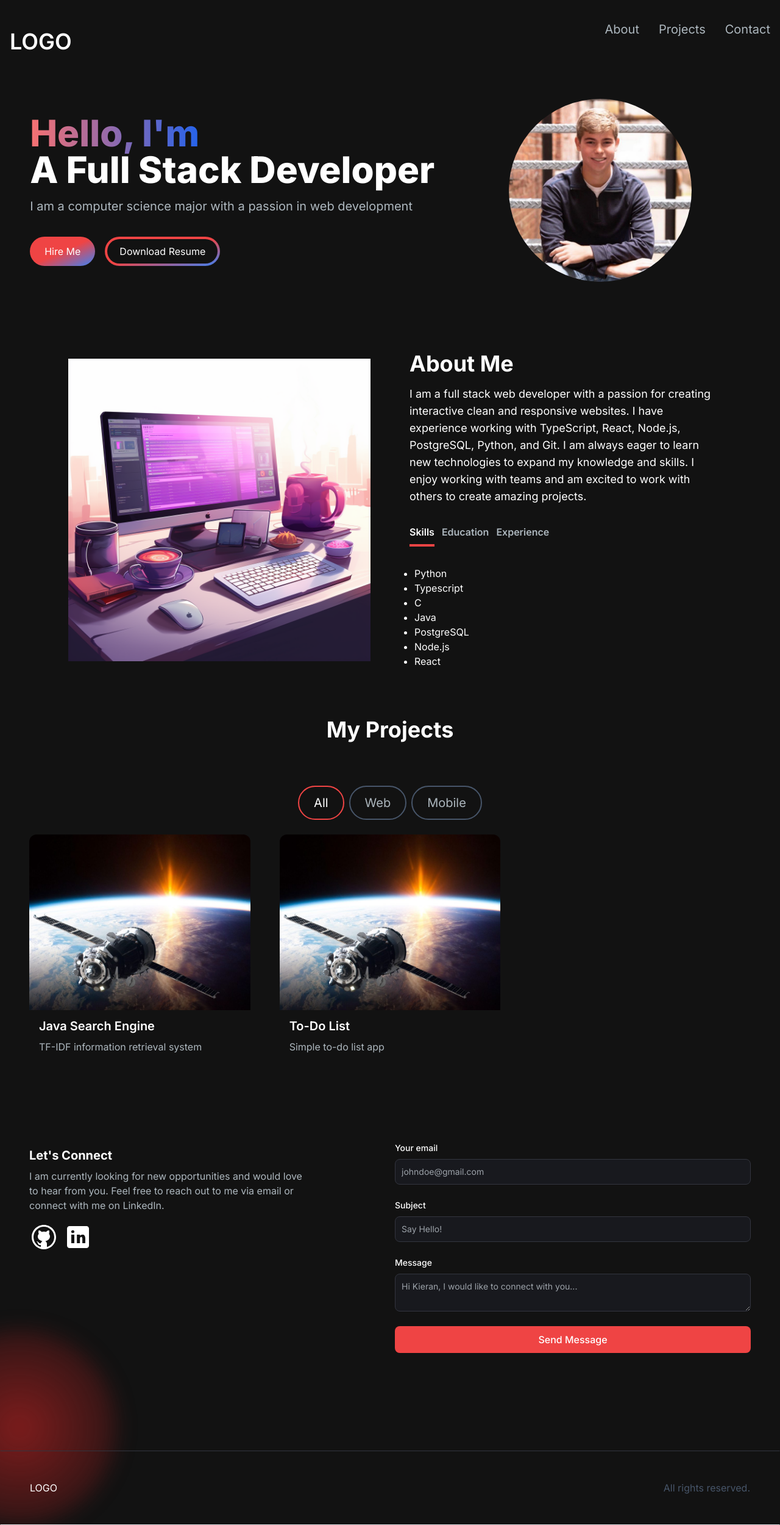
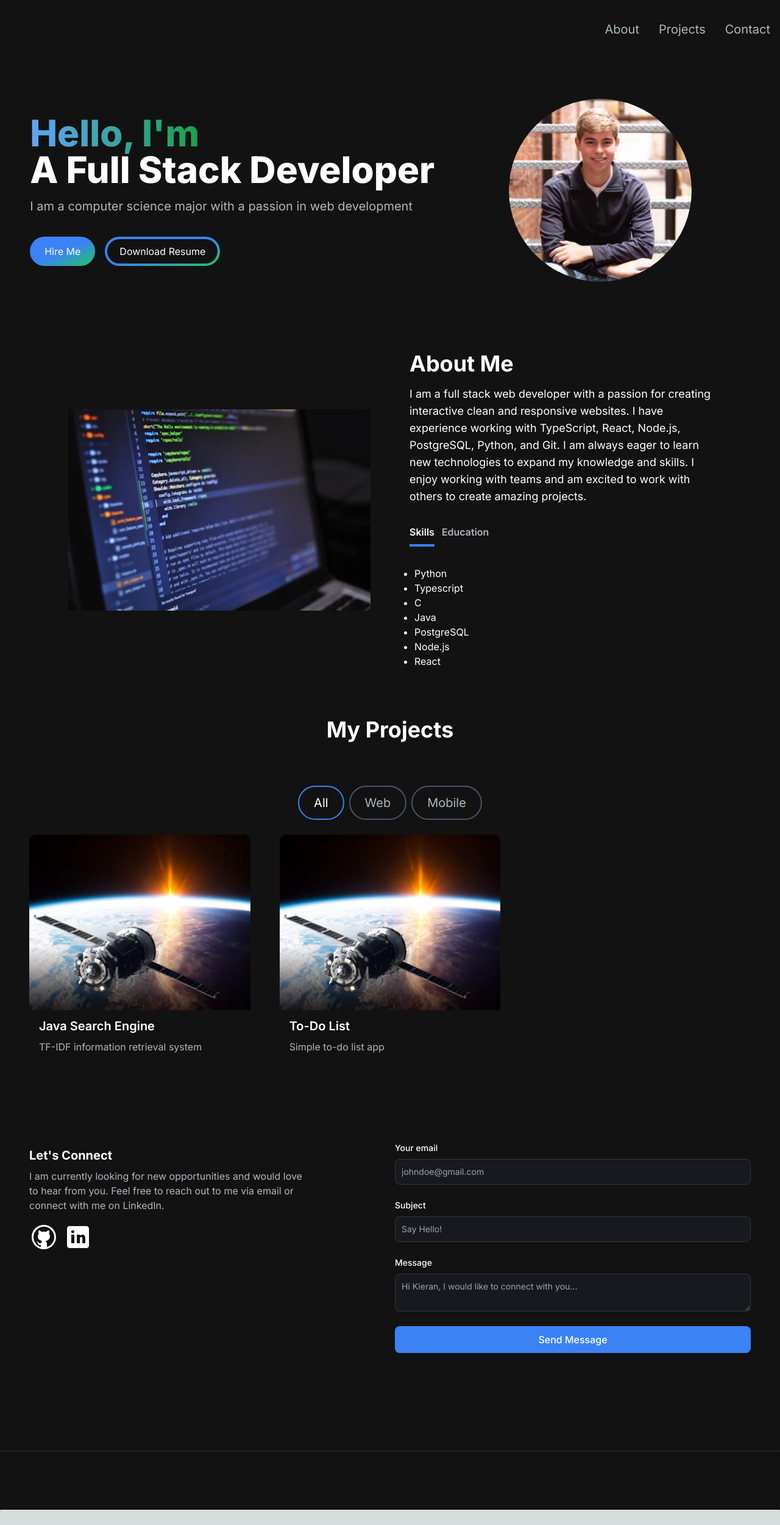
Before and after one commit to kserra1/personalwebsite, a Next.js app: page / in a window 1280 px wide. Shown: the whole page at 61% size. After the commit the page ends 2476 px from the top, so only its background shows below. Built offline with nearby package versions, Linux system fonts and the light colour scheme.

Commit message:
Added resume function, removed experience, enabled smooth scrolling, removed "LOGO" Changed Picture

```diff
--- a/app/components/AboutSection.jsx
+++ b/app/components/AboutSection.jsx
@@ -34,7 +34,7 @@ const TAB_DATA=[
             </ul>
         )
     },
-    {
+  /*  {
         title: "Experience",
         id: "experience",
         content: (
@@ -44,6 +44,7 @@ const TAB_DATA=[
             </ul>
         )
     }
+    */
 ]
 
 
@@ -59,9 +60,9 @@ const handleTabChange=(id)=>{
 }
 
   return (
-  <section className="text-white">
+  <section className="text-white" id="about">
     <div className="md:grid md:grid-cols-2 gap-8 items-center py-8 px-4 xl:gap-16 sm:py-16 xl:px-16">
-        <Image src ="/images/about-image.png"  width={500} height={500} />
+        <Image src ="/images/ProgrammingImage.jpeg" alt="" width={800} height={600} />
         <div className="mt-4 md:mt-0 text-left flex flex-col h-full">
             <h2 className="text-4xl font-bold text-white mb-4">About Me</h2>
             <p className="text-base lg:text-lg">I am a full stack web developer with a passion for creating
@@ -91,7 +92,6 @@ const handleTabChange=(id)=>{
                 active={tab==="experience"}
                 >
                 {" "}
-                Experience{" "}
                 </TabButton>
                 </div>
             <div className="mt-8">{TAB_DATA.find((t)=>t.id===tab).content}</div>
--- a/app/components/EmailSection.jsx
+++ b/app/components/EmailSection.jsx
@@ -6,7 +6,6 @@ import Link from 'next/link';
 import Image from 'next/image';
 const EmailSection = () => {
     const [emailSubmitted, setEmailSubmitted]=useState(false);
-    console.log("new branch")
 
     const handleSubmit= async (e)=>{
         e.preventDefault();
@@ -34,8 +33,7 @@ const EmailSection = () => {
     }
 
     return (
-        <section className="grid md:grid-cols-2 my-12 md:my-12 py-24 gap-4 relative">
-      <div className="bg-[radial-gradient(ellipse_at_center,_var(--tw-gradient-stops))] from-primary-900 to-transparent rounded-full h-80 w-80 z-0 blur-lg absolute top-3/4 -left-4 transform -translate-x-1/2 -translate-1/2"></div>
+        <section className="grid md:grid-cols-2 my-12 md:my-12 py-24 gap-4 relative" id="contact">
                 <div className="z-10">
                 <h5 className="text-xl font-bold text-white my-2">Let&apos;s Connect</h5>
                 <p className="text-[#ADB7BE] mb-4 max-w-md">
@@ -97,7 +95,7 @@ const EmailSection = () => {
                     </div>
                     <button
                     type="submit"
-                    className="bg-primary-500 hover:bg-primary-600 text-white font-medium py-2.5 px-5 rounded-lg w-full"
+                    className="bg-primary-500 hover:bg-primary-600 text-white font-medium py-2.5 px-5 rounded-lg w-full z-10"
                     >
                         Send Message
                     </button>
--- a/app/components/Footer.jsx
+++ b/app/components/Footer.jsx
@@ -4,8 +4,6 @@ const Footer = () => {
   return (
     <footer className="footer border z-10 border-t-[#33353F] border-l-transparent border-r-transparent text-white">
         <div className="container p-12 flex justify-between">
-            <span>LOGO</span>
-            <p className="text-slate-600">All rights reserved.</p>
     </div>
     </footer>
   )
--- a/app/components/HeroSection.jsx
+++ b/app/components/HeroSection.jsx
@@ -45,9 +45,11 @@ const HeroSection = () => {
                 <button className="px-6 py-3 w-full sm:w-fit rounded-full mr-4 bg-gradient-to-br from-primary-500 via-primary-500 to-secondary-500 hover:bg-slate-200 text-white">
                     Hire Me
                     </button>
+                <a href="Kieran-Serra-Resume.pdf" download="Kieran-Serra-Resume.pdf">
                 <button className="px-1 py-1 w-full sm:w-fit rounded-full bg-gradient-to-br from-primary-500 via-primary-500 to-secondary-500 hover:bg-slate-800 text-white mt-3">
                     <span className="block bg-[#121212] hover:bg-slate-800 rounded-full px-5 py-2">Download Resume</span>
                     </button>
+                    </a>
             </div>
             </motion.div>
             <motion.div
--- a/app/components/NavLink.jsx
+++ b/app/components/NavLink.jsx
@@ -1,15 +1,25 @@
-import Link from 'next/link'
+// In your NavLink component
+import React from 'react';
+import Link from 'next/link';
 
+const NavLink = ({ href, title }) => {
+  const handleClick = (event) => {
+    event.preventDefault();
+    const target = document.querySelector(href);
+    if (target) {
+        const offset = 100;
+      window.scrollTo({
+        top: target.offsetTop-offset,
+        behavior: 'smooth'
+      });
+    }
+  };
 
-const NavLink=({href,title})=>{
-    return(
-        <Link
-        href={href}
-       className="block py-2 pl-3 pr-4 text-[#ADB7BE] sm:text-xl rounded md:p-0 hover:text-white"
-       >
-           {title}
-           </Link>
-    )
-}
+  return (
+    <a onClick={handleClick} className="block py-2 pl-3 pr-4 text-[#ADB7BE] sm:text-xl rounded md:p-0 hover:text-white" href={href}>
+      {title}
+    </a>
+  );
+};
 
 export default NavLink;
--- a/app/components/Navbar.jsx
+++ b/app/components/Navbar.jsx
@@ -28,9 +28,9 @@ const [navbarOpen, setNavbarOpen] = useState(false);
   return (
     <nav className="fixed top-0 left-0 right-0 z-10 bg-[#121212] bg-opacity-100">
         <div className="flex flex-wrap items-center justify-between mx-auto px-4 py-2">
-        <Link href={"/"} className="text-2xl md:text-4xl text-white font-semibold mt-10">
+        <ul href={"/"} className=" md:text-4xl text-transparent font-semibold mt-10 pointer-events-none">
             LOGO
-            </Link>
+            </ul>
         <div className="mobile-menu block md:hidden">
             {
                 !navbarOpen?(
--- a/app/components/ProjectsSection.jsx
+++ b/app/components/ProjectsSection.jsx
@@ -45,7 +45,7 @@ const ProjectsSection = () => {
   }
 
   return (
-    <section>
+    <section id="projects">
     <h2 className="text-center text-4xl font-bold text-white mt-4 mb-8 md:mb-12">
         My Projects
         </h2>
--- a/tailwind.config.js
+++ b/tailwind.config.js
@@ -17,8 +17,8 @@ module.exports = {
     },
     colors: {
       ...colors,
-      primary: colors.red,
-      secondary: colors.blue,
+      primary: colors.blue,
+      secondary: colors.green,
     }
   },
   plugins: [],
```
Also changed, not shown: public/images/ProgrammingImage.jpeg (added), 1 other file (tests, documents, lock files or other folders).
